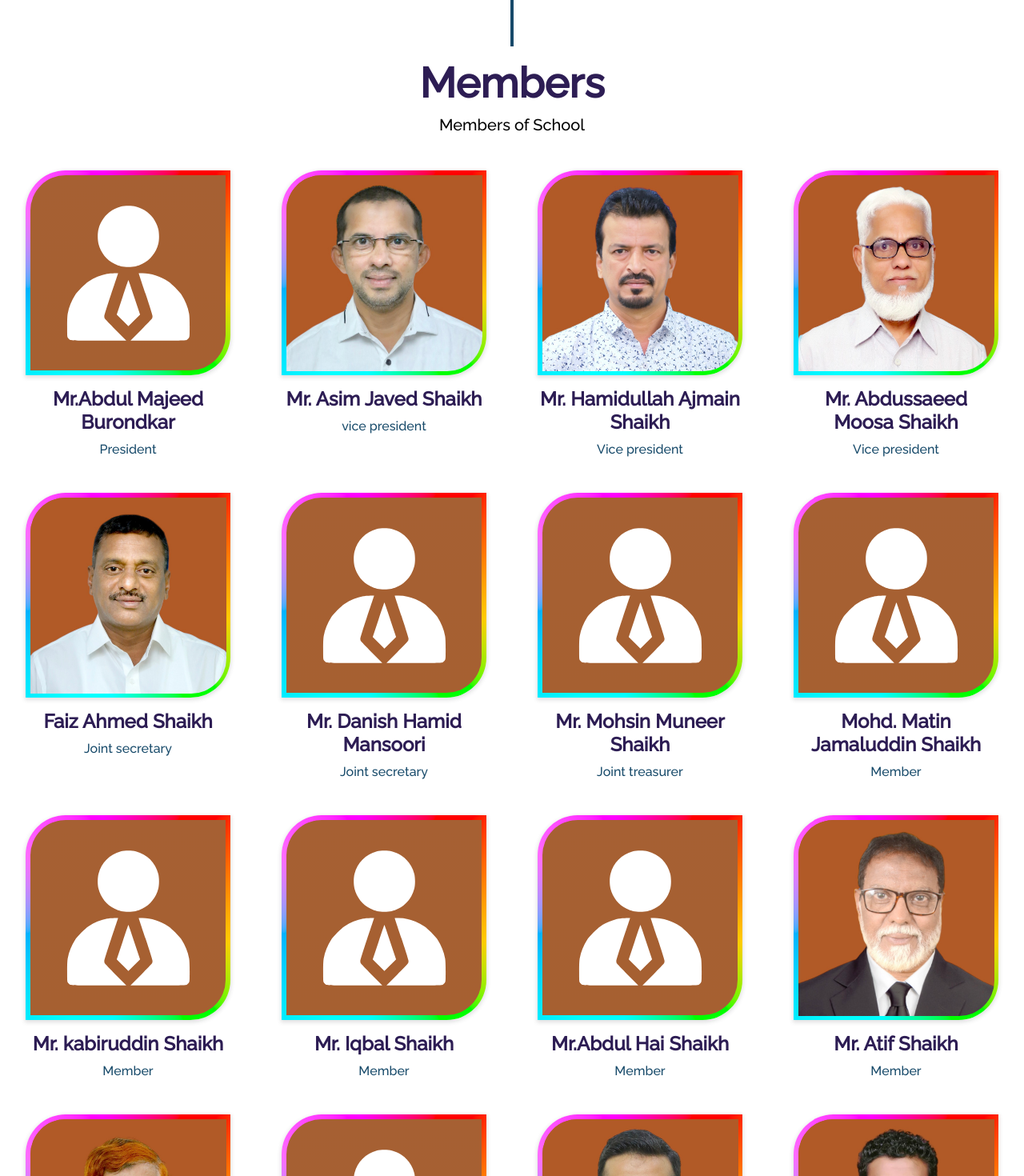
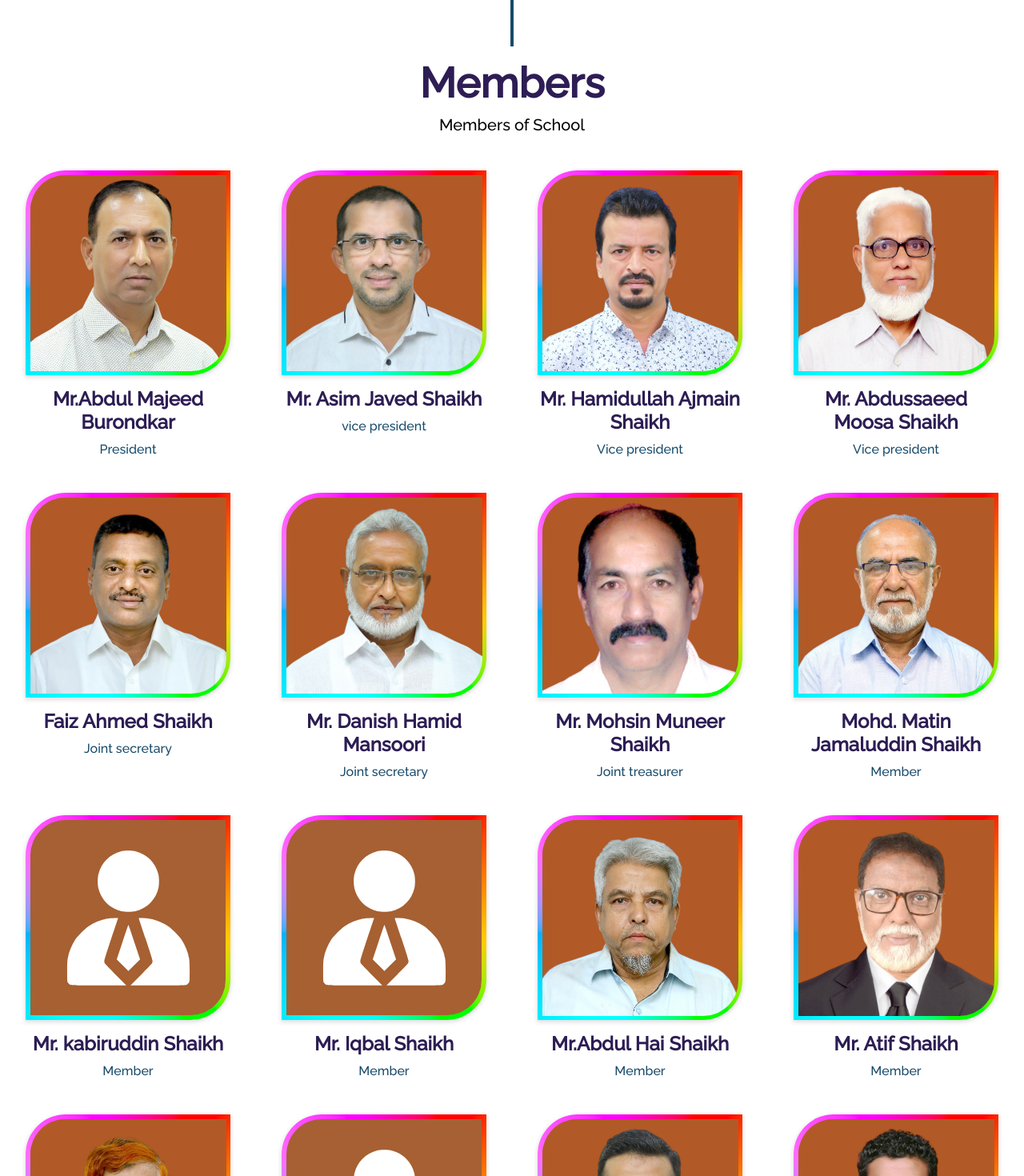
Before and after one commit to sohailqureshiii/Rabodi-school-website, a Next.js app: page /members in a window 1280 px wide. Shown: the part 499-1969 px from the top of the page at 80% size. Built offline with nearby package versions, Linux system fonts and the light colour scheme.

Commit message:
Members updated

```diff
--- a/pages/members.js
+++ b/pages/members.js
@@ -18,7 +18,9 @@ import Munir from "../public/Munirsk.jpg";
 import Atifshak from "../public/Aatifshaikkj.jpg";
 import Shanuqureshi from "../public/Shanuqureshi.jpg";
 import Hamidmansoori from "../public/Hamidmansoori.jpg";
+import Abdulh from "../public/Abdul hai (1).jpg";
 import Anisghawte from "../public/Anisghawte.jpg";
+import Majeeb from "../public/MajeedB.jpg";
 import TeacherBoy from "../public/teacher_boy_icon.svg";
 import Image from "next/image";
 import Footer from "@/components/Footer/footer";
@@ -56,7 +58,7 @@ const Members = () => {
               <div className="flx-in-for-responcve-view-only">
                 <div className="wsdhjed-weojmzs-skadf">
                   <Image
-                    src={TeacherBoy}
+                    src={Majeeb}
                     className="tesgeres-sdijdksmadoe-sodksm"
                   />
                 </div>
@@ -119,7 +121,7 @@ const Members = () => {
               <div className="flx-in-for-responcve-view-only">
                 <div className="wsdhjed-weojmzs-skadf">
                   <Image
-                    src={TeacherBoy}
+                    src={Hamidmansoori}
                     className="tesgeres-sdijdksmadoe-sodksm"
                   />
                 </div>
@@ -132,10 +134,7 @@ const Members = () => {
             <div className="cntr-a-dhjs-ewoiknxz-zsd">
               <div className="flx-in-for-responcve-view-only">
                 <div className="wsdhjed-weojmzs-skadf">
-                  <Image
-                    src={TeacherBoy}
-                    className="tesgeres-sdijdksmadoe-sodksm"
-                  />
+                  <Image src={Munir} className="tesgeres-sdijdksmadoe-sodksm" />
                 </div>
               </div>
               <h2 className="texher-name-asec-tkdjs">
@@ -147,7 +146,7 @@ const Members = () => {
               <div className="flx-in-for-responcve-view-only">
                 <div className="wsdhjed-weojmzs-skadf">
                   <Image
-                    src={TeacherBoy}
+                    src={Mateen}
                     className="tesgeres-sdijdksmadoe-sodksm"
                   />
                 </div>
@@ -187,7 +186,7 @@ const Members = () => {
               <div className="flx-in-for-responcve-view-only">
                 <div className="wsdhjed-weojmzs-skadf">
                   <Image
-                    src={TeacherBoy}
+                    src={Abdulh}
                     className="tesgeres-sdijdksmadoe-sodksm"
                   />
                 </div>
```
Also changed, not shown: public/Abdul hai (1).jpg (added), public/MajeedB.jpg (added).
